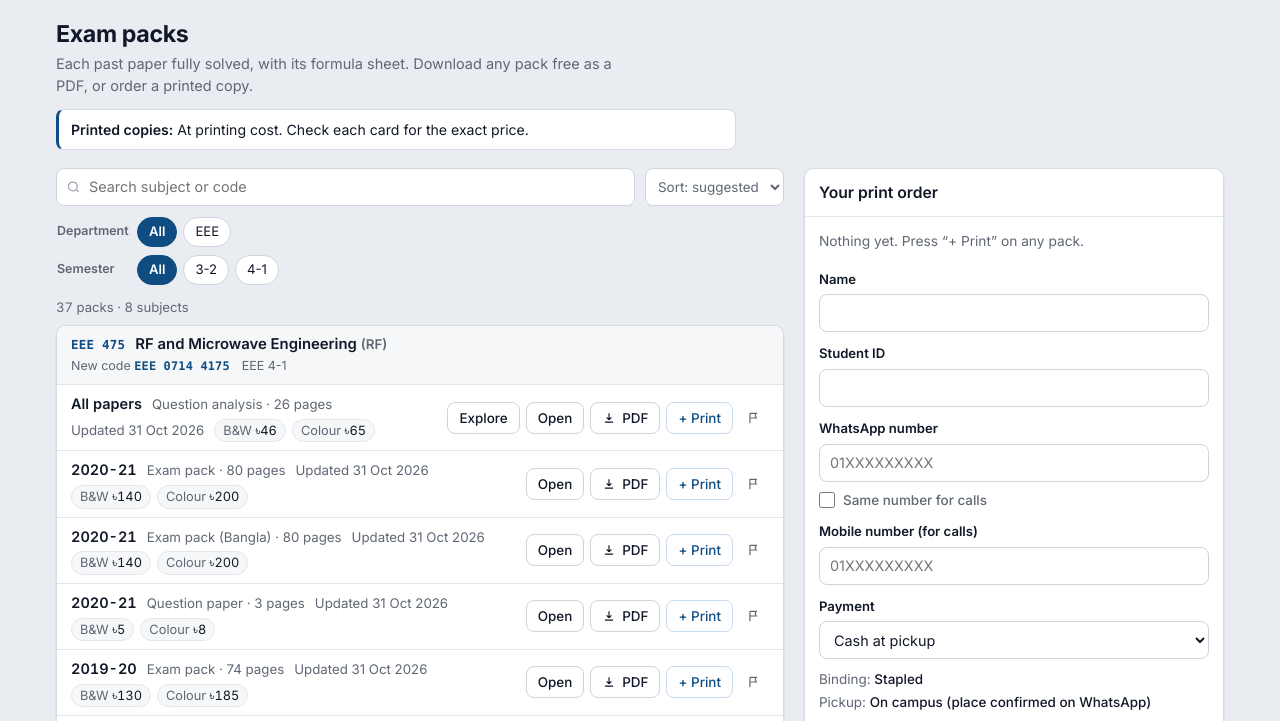
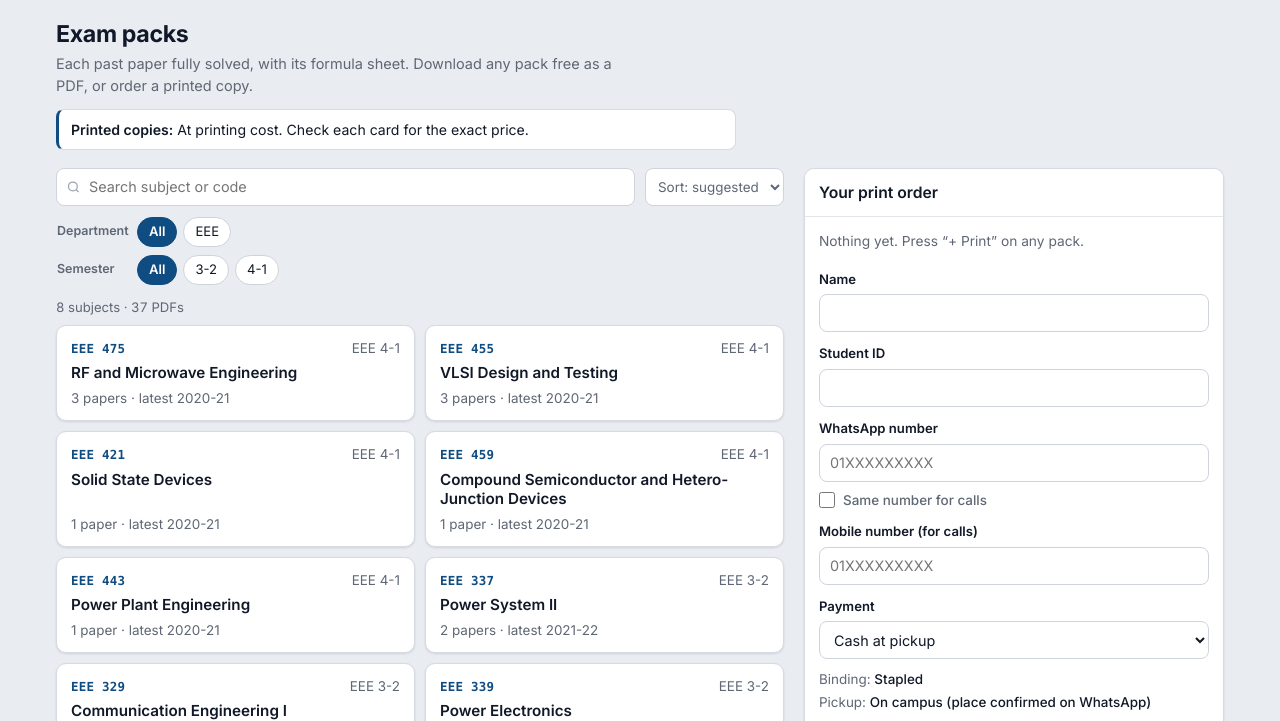
Before and after one commit to nurmdabd/study-notes, a plain HTML site: page index.html in a window 1280 px wide. Shown: the part 59-780 px from the top of the page. Drawn offline with Linux system fonts and the light colour scheme.

Commit message:
First page: subject cards, with a view for each subject
Co-Authored-By: Claude Opus 5.5 <noreply@anthropic.com>

```diff
--- a/index.html
+++ b/index.html
@@ -80,6 +80,19 @@ html { scroll-padding-top: 70px; }
 .chip[aria-pressed="true"] { background: var(--accent); border-color: var(--accent); color: var(--accent-text); font-weight: 600; }
 .chip:focus-visible { outline: 2px solid var(--accent); outline-offset: 1px; }
 .count-line { color: var(--muted); font-size: 0.82rem; margin: 0 0 8px; font-variant-numeric: tabular-nums; }
+
+/* the first page's subject cards */
+.tiles { display: grid; grid-template-columns: repeat(auto-fill, minmax(240px, 1fr)); gap: 10px; }
+.tile { display: flex; flex-direction: column; gap: 5px; padding: 12px 14px; background: var(--surface); border: 1px solid var(--card-line);
+  border-radius: var(--radius); box-shadow: var(--shadow); color: var(--text); text-decoration: none; }
+.tile:hover { border-color: var(--accent-line); background: var(--subtle); }
+.tile:focus-visible { outline: 2px solid var(--accent); outline-offset: 1px; }
+.tile-top { display: flex; justify-content: space-between; align-items: baseline; gap: 8px; }
+.tile-name { font-size: 0.95rem; font-weight: 600; line-height: 1.3; flex: 1; }
+.tile-order { align-self: flex-start; font-size: 0.78rem; font-weight: 600; color: var(--accent); background: var(--accent-soft); border-radius: 999px; padding: 1px 8px; }
+.back { display: inline-block; margin: 4px 0 10px; font-size: 0.88rem; font-weight: 500; color: var(--accent); text-decoration: none; }
+.back:hover { text-decoration: underline; }
+[hidden] { display: none !important; }
 
 /* subject list */
 .subject { background: var(--surface); border: 1px solid var(--card-line); border-radius: var(--radius);
@@ -221,7 +234,7 @@ footer { border-top: 1px solid var(--line); padding: 14px 0 28px; color: var(--m
 </header>
 
 <div class="wrap">
-  <section class="intro">
+  <section class="intro" id="intro">
     <h1>Exam packs</h1>
     <p class="lead">Each past paper fully solved, with its formula sheet. Download any pack free as a PDF, or order a printed copy.</p>
     <p class="note"><b>Printed copies:</b> <span id="price-note"></span></p>
@@ -229,7 +242,8 @@ footer { border-top: 1px solid var(--line); padding: 14px 0 28px; color: var(--m
 
   <div class="layout">
     <main>
-      <div class="toolbar">
+      <a class="back" id="back" href="./" hidden>← All subjects</a>
+      <div class="toolbar" id="toolbar">
         <div class="search">
           <svg width="15" height="15" viewBox="0 0 24 24" fill="none" stroke="currentColor" stroke-width="2" aria-hidden="true"><circle cx="11" cy="11" r="7"/><path d="m20 20-3.5-3.5"/></svg>
           <input id="q" type="search" placeholder="Search subject or code" aria-label="Search subject or code">
@@ -324,7 +338,8 @@ footer { border-top: 1px solid var(--line); padding: 14px 0 28px; color: var(--m
   // the list's filters and order: from the link (?dept=EEE&sem=3-2&sort=name), else this browser's last
   // sort, else the admin's default (default_sort)
   const params = new URLSearchParams(location.search);
-  const view = { dept: params.get('dept') || '', sem: params.get('sem') || '', sort: params.get('sort') || store.get('sn-sort') || '' };
+  const view = { subject: params.get('subject') || '', dept: params.get('dept') || '', sem: params.get('sem') || '', sort: params.get('sort') || store.get('sn-sort') || '' };
+  const baseTitle = document.title;
   const SORTS = ['custom', 'name', 'code', 'semester'];
 
   fetch('catalogue.json', { cache: 'no-cache' })
@@ -362,6 +377,9 @@ footer { border-top: 1px solid var(--line); padding: 14px 0 28px; color: var(--m
     if (store.get('sn-same') === '1') { $('f-same').checked = true; $('mobile-wrap').hidden = true; }
     new URLSearchParams(location.search).getAll('item')
       .forEach(id => { if (items[id] && items[id].printable) picked.set(key(id, ''), 1); });
+    // an old ?item= link opens that pack's subject, so its row is on the page
+    const firstItem = [...picked.keys()][0];
+    if (firstItem && !view.subject) view.subject = items[split(firstItem)[0]].subject;
     if ('IntersectionObserver' in window) {
       new IntersectionObserver(es => { $('jump').style.visibility = es[0].isIntersecting ? 'hidden' : ''; }).observe($('order'));
     }
@@ -513,31 +531,9 @@ footer { border-top: 1px solid var(--line); padding: 14px 0 28px; color: var(--m
     history.replaceState(null, '', location.pathname + (qs ? '?' + qs : '') + location.hash);
   }
 
-  function renderSubjects() {
-    const box = $('subjects');
+  // the list of one subject's PDFs, the same rows for every subject
+  function subjectCard(s, list) {
     const open = S.accepting_orders !== false;
-    const q = $('q').value.trim().toLowerCase();
-    let nSub = 0, nPack = 0;
-    box.innerHTML = '';
-    const shown = cat.subjects.filter(s => cat.items.some(it => it.subject === s.code && !hidden(it)));
-    renderFilters(shown);
-    $('sort').value = sortBy();
-    // suggested: the admin's order (subject_order) first, the rest in catalogue order
-    const order = S.subject_order || [];
-    const pos = c => { const i = order.indexOf(c); return i < 0 ? 1e6 : i; };
-    const how = sortBy();
-    const cmp = {
-      custom: (a, b) => pos(a[0].code) - pos(b[0].code) || a[1] - b[1],
-      name: (a, b) => a[0].title.localeCompare(b[0].title),
-      code: (a, b) => a[0].code.localeCompare(b[0].code),
-      semester: (a, b) => semOf(a[0]).localeCompare(semOf(b[0])) || a[0].title.localeCompare(b[0].title),
-    }[how];
-    shown.map(s => [s, cat.subjects.indexOf(s)]).sort(cmp).forEach(([s]) => {
-      const list = sortPapers(cat.items.filter(it => it.subject === s.code && !hidden(it)), s.code);
-      if (!fits(s)) return;
-      const words = [s.code, s.short, s.title].concat(offers(s).flatMap(o => [o.code, o.code.replace(/\s+/g, ''), o.title || '']));
-      if (q && !words.join(' ').toLowerCase().includes(q)) return;
-      nSub++; nPack += list.length;
     const card = document.createElement('section');
     card.className = 'subject';
     // both codes (old and new syllabus) and the semester; a title that differs in a syllabus is named
@@ -596,11 +592,97 @@ footer { border-top: 1px solid var(--line); padding: 14px 0 28px; color: var(--m
       });
       card.appendChild(row);
     });
-      box.appendChild(card);
+    return card;
+  }
+
+  // a card on the first page: the subject, how much it has, and how much of it is in the order
+  function subjectTile(s, list) {
+    const a = document.createElement('a');
+    a.className = 'tile';
+    a.href = subjectLink(s.code);
+    const papers = new Set(list.filter(it => it.session !== 'All papers').map(it => it.session));
+    const latest = [...papers].sort().pop();
+    const inOrder = list.reduce((n, it) => n + copiesOf(it.id), 0);
+    const old = offers(s).filter(o => o.syllabus !== 'new');
+    const sems = [...new Set(offers(s).map(o => o.dept + ' ' + o.semester))];
+    a.innerHTML = '<span class="tile-top"><span class="code">' + esc(old.length ? old[0].code : s.code) + '</span>' +
+      (sems.length ? '<span class="small">' + sems.map(esc).join(', ') + '</span>' : '') + '</span>' +
+      '<b class="tile-name">' + esc(s.title) + '</b>' +
+      '<span class="small">' + papers.size + (papers.size === 1 ? ' paper' : ' papers') + (latest ? ' · latest ' + esc(latest) : '') + '</span>' +
+      (inOrder ? '<span class="tile-order">' + inOrder + ' in order</span>' : '');
+    a.addEventListener('click', e => {
+      if (e.metaKey || e.ctrlKey || e.shiftKey) return;
+      e.preventDefault();
+      history.pushState(null, '', a.href);
+      showSubject(s.code);
+    });
+    return a;
+  }
+  function subjectLink(code) {
+    const u = new URLSearchParams(location.search);
+    u.delete('item');
+    if (code) u.set('subject', code); else u.delete('subject');
+    const qs = u.toString();
+    return location.pathname + (qs ? '?' + qs : '');
+  }
+  function showSubject(code) {
+    view.subject = code;
+    if (code) track('subject/' + code, 'Open subject ' + code);
+    renderSubjects();
+    window.scrollTo(0, 0);
+  }
+  window.addEventListener('popstate', () => {
+    view.subject = new URLSearchParams(location.search).get('subject') || '';
+    if (S) { renderSubjects(); window.scrollTo(0, 0); }
+  });
+  $('back').addEventListener('click', e => {
+    e.preventDefault();
+    history.pushState(null, '', subjectLink(''));
+    showSubject('');
+  });
+
+  function renderSubjects() {
+    const box = $('subjects');
+    const q = $('q').value.trim().toLowerCase();
+    let nSub = 0, nPack = 0;
+    box.innerHTML = '';
+    const shown = cat.subjects.filter(s => cat.items.some(it => it.subject === s.code && !hidden(it)));
+    const one = shown.find(s => s.code === view.subject);
+    $('intro').hidden = $('toolbar').hidden = $('count').hidden = !!one;
+    $('back').hidden = !one;
+    document.title = one ? one.short + ' · Study Notes' : baseTitle;
+    if (one) {
+      $('filters').hidden = true;
+      $('back').href = subjectLink('');
+      box.appendChild(subjectCard(one, sortPapers(cat.items.filter(it => it.subject === one.code && !hidden(it)), one.code)));
+      return;
+    }
+    const grid = document.createElement('div');
+    grid.className = 'tiles';
+    box.appendChild(grid);
+    renderFilters(shown);
+    $('sort').value = sortBy();
+    // suggested: the admin's order (subject_order) first, the rest in catalogue order
+    const order = S.subject_order || [];
+    const pos = c => { const i = order.indexOf(c); return i < 0 ? 1e6 : i; };
+    const how = sortBy();
+    const cmp = {
+      custom: (a, b) => pos(a[0].code) - pos(b[0].code) || a[1] - b[1],
+      name: (a, b) => a[0].title.localeCompare(b[0].title),
+      code: (a, b) => a[0].code.localeCompare(b[0].code),
+      semester: (a, b) => semOf(a[0]).localeCompare(semOf(b[0])) || a[0].title.localeCompare(b[0].title),
+    }[how];
+    shown.map(s => [s, cat.subjects.indexOf(s)]).sort(cmp).forEach(([s]) => {
+      const list = sortPapers(cat.items.filter(it => it.subject === s.code && !hidden(it)), s.code);
+      if (!fits(s)) return;
+      const words = [s.code, s.short, s.title].concat(offers(s).flatMap(o => [o.code, o.code.replace(/\s+/g, ''), o.title || '']));
+      if (q && !words.join(' ').toLowerCase().includes(q)) return;
+      nSub++; nPack += list.length;
+      grid.appendChild(subjectTile(s, list));
     });
     if (!nSub) box.innerHTML = '<p class="small">' + (q ? 'No subject matches “' + esc(q) + '”' + (view.dept || view.sem ? ' with these filters' : '') + '.'
       : view.dept || view.sem ? 'No subject for these filters. Choose All to see every subject.' : 'No packs to show right now.') + '</p>';
-    $('count').textContent = nPack + (nPack === 1 ? ' pack' : ' packs') + ' · ' + nSub + (nSub === 1 ? ' subject' : ' subjects');
+    $('count').textContent = nSub + (nSub === 1 ? ' subject' : ' subjects') + ' · ' + nPack + (nPack === 1 ? ' PDF' : ' PDFs');
   }
 
   let total = null; // the order's price, or null when prices are not shown
```
Also changed, not shown: 1 other file. Lines whose indentation alone changed are shown as unchanged.
